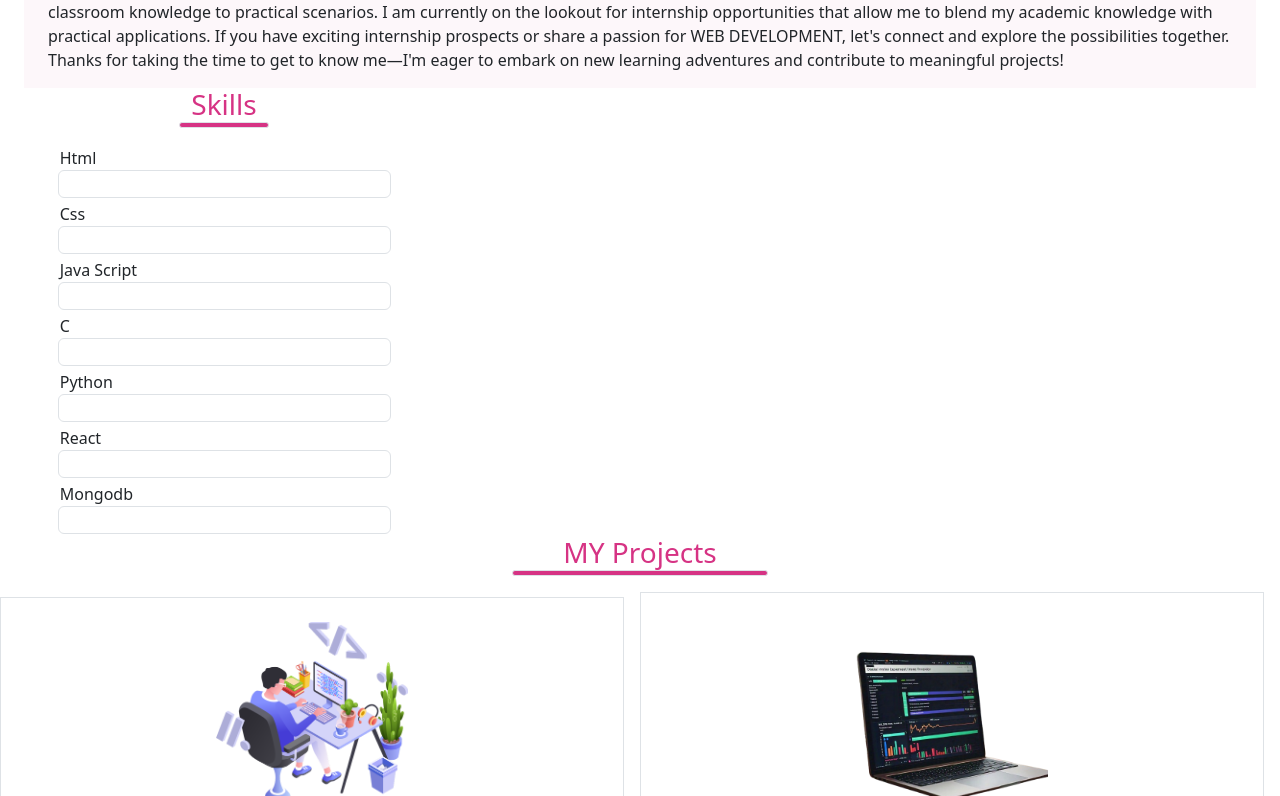
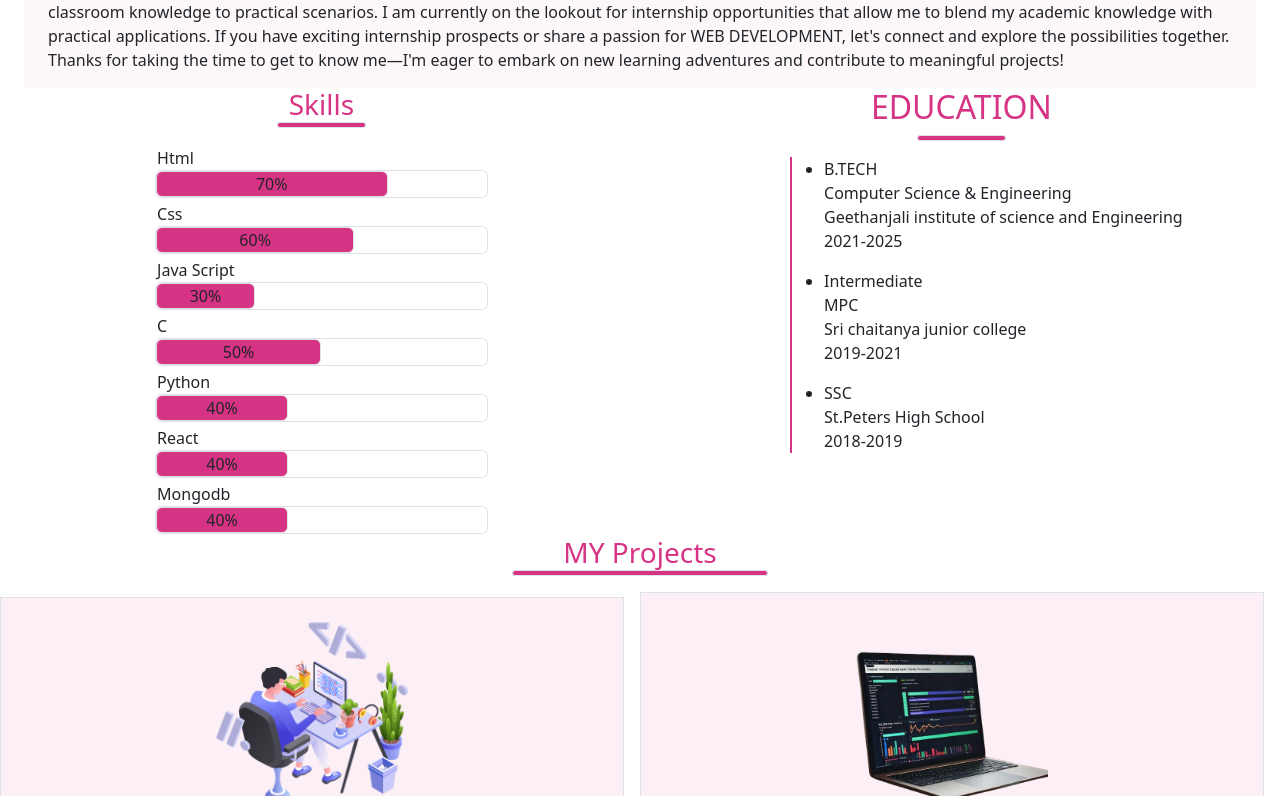
Before and after one commit to Sumeera3/My_Portfolio, a React (Create React App) app: page / in a window 1280 px wide. Shown: the part 664-1460 px from the top of the page. Built offline with nearby package versions, Linux system fonts and the light colour scheme.

Commit message:
education

```diff
--- a/src/components/Body.js
+++ b/src/components/Body.js
@@ -7,6 +7,7 @@ import Projects from './Projects';
 import pimg from '../Images/proimg.png';
 import Contact from './Contact';
 import myimg from '../Images/myimg.png';
+import Education from './Education';
 // import MyResume from '.../pulic/MyResume.pdf';
 // import profile_image from '../Images/profile_image.jpg'
 function Body() {
@@ -32,7 +33,10 @@ function Body() {
       </div>
       <div className='web-body m-0 p-0'>
       <About></About>
+      <div className='d-flex justify-content-around'>
       <Skills></Skills>
+      <Education></Education>
+      </div>
       <Projects></Projects>
       <Contact></Contact>
       </div>
--- /dev/null
+++ b/src/components/Education.js
@@ -0,0 +1,34 @@
+import React from 'react'
+
+function Education() {
+  return (
+    <div>
+      <h2 className='text-center heading'>EDUCATION</h2>
+      <div className='pt-1 border line  rounded mb-3 mt-0 bg-danger mx-auto'></div>
+      <div className='vl'>
+        <ul>
+        <li>B.TECH</li>
+        <p>Computer Science & Engineering</p>
+        <p>Geethanjali institute of science and Engineering</p>
+        <p>2021-2025</p>
+        </ul>
+
+        <ul>
+        <li>Intermediate</li>
+        <p>MPC</p>
+        <p>Sri chaitanya junior college</p>
+        <p>2019-2021</p>
+        </ul>
+
+        <ul>
+        <li>SSC</li>
+        <p>St.Peters High School</p>
+        <p>2018-2019</p>
+        </ul>
+
+      </div>
+    </div>
+  )
+}
+
+export default Education
--- a/src/components/Style.css
+++ b/src/components/Style.css
@@ -77,7 +77,7 @@
     position: relative;
     background-color: var(--bs-code-color);
     animation:progress 4s   ease-in-out  forwards;
-    animation-timeline: view();
+    /* animation-timeline: view(); */
     animation-range: entry 0% cover 100%;
     opacity: 0;
 }
@@ -111,6 +111,24 @@
     width: 20%;
     background-color:var(--bs-pink) !important;
 }
+
+/* EDUCATION  */
+
+.vl{
+    /* height: 80%; */
+    border-left: 2px solid #d63384 !important;
+    margin-left: 50px;
+    margin-top: 2%;
+}
+.vl p{
+    margin-top: 0;
+    margin-bottom: 0;
+}
+
+
+
+
+
 /* .Projects{
     /* margin: -20rem 1rem 0rem 40%; */
     /* width: 60%;
@@ -132,7 +150,7 @@
     flex-direction: column;
     justify-content: center;
     align-items: center;
-    /* background-color: #d6338412 !important; */
+    background-color: #d6338412 !important;
 
 
 }
```
